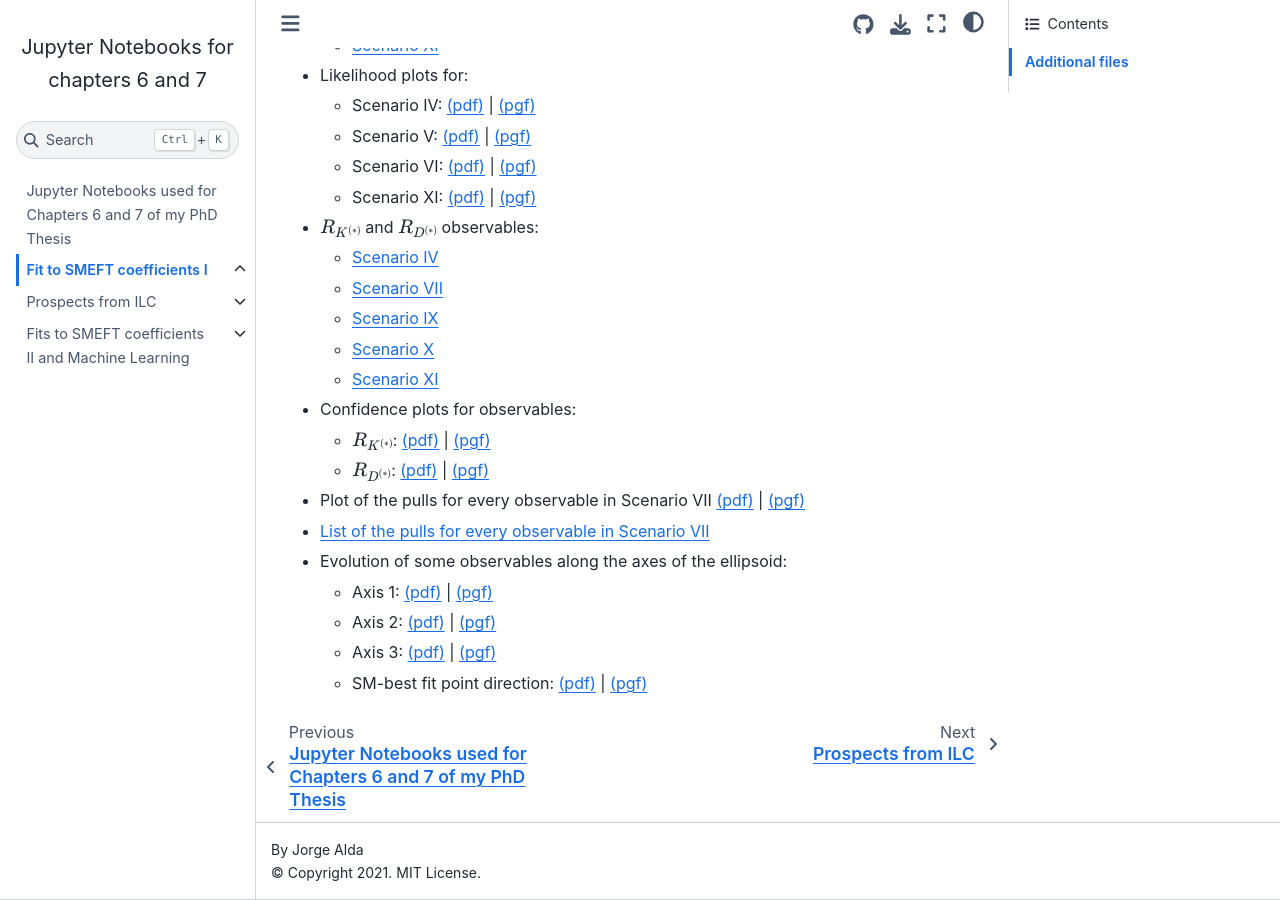
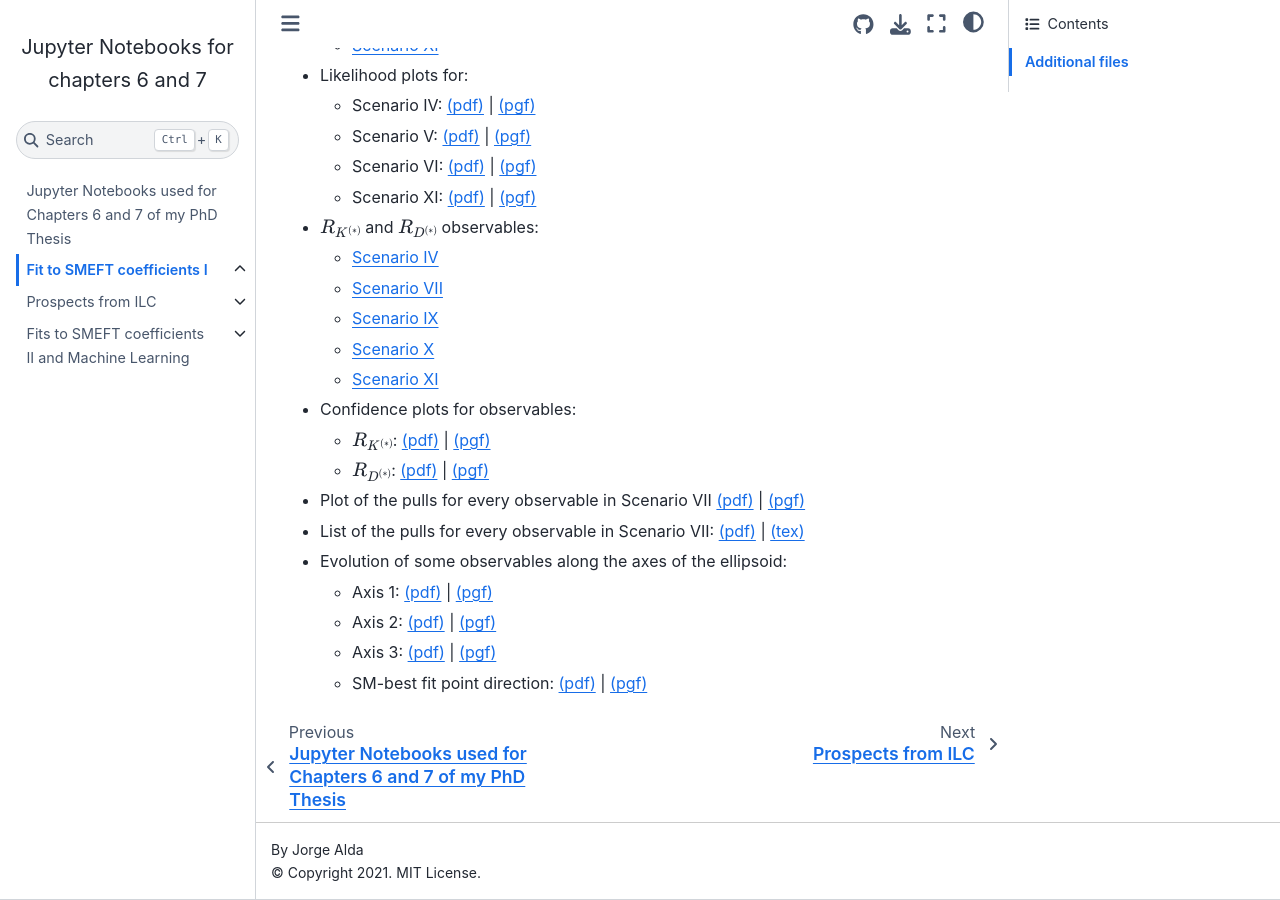
Before and after one commit to Jorge-Alda/SMEFT19-notebooks, a Jupyter Book: the page built from PaperSMEFT/README.md, in a window 1280 px wide and 900 px high, scrolled down 803 px. Built offline with Jupyter Book 1.0.4 settings and Sphinx 7.4.7 and the Sphinx Book theme 1.1.4, drawn with Linux system fonts in a browser that asks for light colours; pages that are not in the unit, such as notebooks, are missing from menus.

Commit message:
Add tex source for pull list

```diff
--- a/PaperSMEFT/README.md
+++ b/PaperSMEFT/README.md
@@ -36,7 +36,7 @@ This series of notebooks contain all the code to reproduce the data in Section 6
     * $R_{K^{(*)}}$: [(pdf)](https://raw.githubusercontent.com/Jorge-Alda/SMEFT19/master/plots/RKplot.pdf) | [(pgf)](https://raw.githubusercontent.com/Jorge-Alda/SMEFT19/master/plots/RKplot.pgf)
     * $R_{D^{(*)}}$: [(pdf)](https://raw.githubusercontent.com/Jorge-Alda/SMEFT19/master/plots/RDplot.pdf) | [(pgf)](https://raw.githubusercontent.com/Jorge-Alda/SMEFT19/master/plots/RDplot.pgf)
 * Plot of the pulls for every observable in Scenario VII [(pdf)](https://raw.githubusercontent.com/Jorge-Alda/SMEFT19/master/plots/pullsVII.pdf) | [(pgf)](https://raw.githubusercontent.com/Jorge-Alda/SMEFT19/master/plots/pullsVII.pgf)
-* [List of the pulls for every observable in Scenario VII](https://raw.githubusercontent.com/Jorge-Alda/SMEFT19/master/TeX/standalone_pullsVII.pdf)
+* List of the pulls for every observable in Scenario VII: [(pdf)](https://raw.githubusercontent.com/Jorge-Alda/SMEFT19/master/TeX/standalone_pullsVII.pdf) | [(tex)](https://raw.githubusercontent.com/Jorge-Alda/SMEFT19/master/TeX/pullsVII.tex)
 * Evolution of some observables along the axes of the ellipsoid:
     * Axis 1: [(pdf)](https://raw.githubusercontent.com/Jorge-Alda/SMEFT19/master/plots/evo_ax1.pdf) | [(pgf)](https://raw.githubusercontent.com/Jorge-Alda/SMEFT19/master/plots/evo_ax1.pgf)
     * Axis 2: [(pdf)](https://raw.githubusercontent.com/Jorge-Alda/SMEFT19/master/plots/evo_ax2.pdf) | [(pgf)](https://raw.githubusercontent.com/Jorge-Alda/SMEFT19/master/plots/evo_ax2.pgf)
```
Also changed, not shown: PaperILC/README.md (+1 -1 lines).
